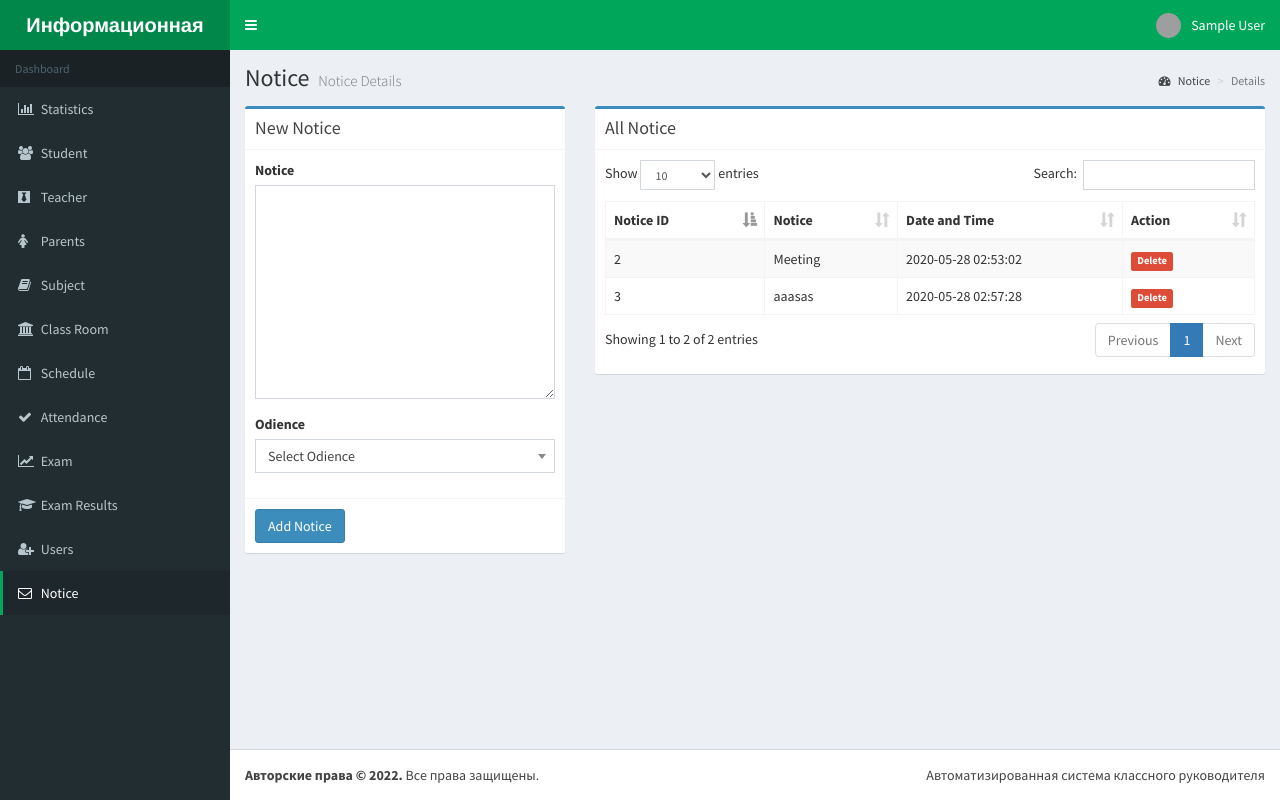
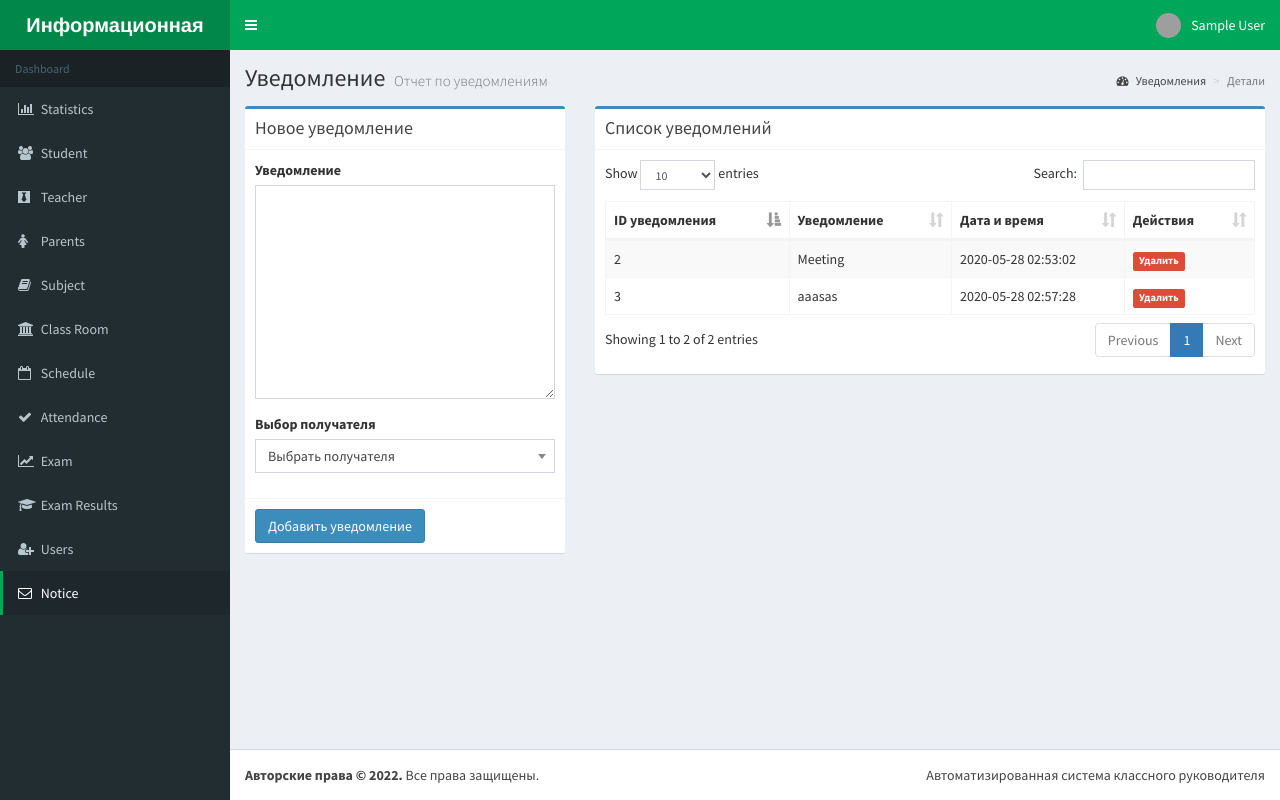
Before and after one commit to Vladimir-monomah/school_manager, a PHP site: page /notice.php in a window 1280 px wide. Run offline with PHP 8.4, Linux system fonts and the light colour scheme; the visitor is signed in with stand-in values (Sample User, id 1); data comes from the database, SQL or seed files in the repository; some libraries are stand-ins or nearby versions; grey boxes are pictures that could not be loaded.

Commit message:
1.Исправлена страница экзаменов 2. Отредактирована страница уведомлений

```diff
--- a/exam.php
+++ b/exam.php
@@ -287,7 +287,7 @@ x.style.display='block';</script>";
                 <tr>
                   <th>ID экзамена</th>
                   <th>Предмет</th>
-                  <th>Ответсвенный учитель</th>
+                  <th>ФИО учителя</th>
                   <th>Аудитория</th>
                   <th>Дата</th>
                   <th>Начало</th>
--- a/notice.php
+++ b/notice.php
@@ -31,7 +31,7 @@ scratch. This page gets rid of all links and provides the needed markup only.
 <head>
   <meta charset="utf-8">
   <meta http-equiv="X-UA-Compatible" content="IE=edge">
-  <title>Exam</title><link rel="icon" href="../img/favicon2.png">
+  <title>Экзамен</title><link rel="icon" href="../img/favicon2.png">
   <!-- Tell the browser to be responsive to screen width -->
   <meta content="width=device-width, initial-scale=1, maximum-scale=1, Notice-scalable=no" name="viewport">
   <!-- Bootstrap 3.3.7 -->
@@ -68,12 +68,12 @@ scratch. This page gets rid of all links and provides the needed markup only.
     <!-- Content Header (Page header) -->
     <section class="content-header">
       <h1>
-        Notice
-        <small>Notice Details</small>
+      Уведомление
+        <small>Отчет по уведомлениям</small>
       </h1>
       <ol class="breadcrumb">
-        <li><a href="#"><i class="fa fa-dashboard"></i> Notice</a></li>
-        <li class="active">Details</li>
+        <li><a href="#"><i class="fa fa-dashboard"></i> Уведомления</a></li>
+        <li class="active">Детали</li>
       </ol>
     </section>
 
@@ -89,8 +89,8 @@ scratch. This page gets rid of all links and provides the needed markup only.
 
          <div class="alert alert-success alert-dismissible" style="display: none;" id="truemsg">
                 <button type="button" class="close" data-dismiss="alert" aria-hidden="true">×</button>
-                <h4><i class="icon fa fa-check"></i> Success!</h4>
-                New Notice Successfully added
+                <h4><i class="icon fa fa-check"></i> Успех!</h4>
+                Новое уведомление добавлено
               </div>
 
 
@@ -101,7 +101,7 @@ scratch. This page gets rid of all links and provides the needed markup only.
           <!-- general form elements -->
           <div class="box box-primary">
             <div class="box-header with-border">
-              <h3 class="box-title">New Notice</h3>
+              <h3 class="box-title">Новое уведомление</h3>
             </div>
             <!-- /.box-header -->
             <!-- form start -->
@@ -110,18 +110,18 @@ scratch. This page gets rid of all links and provides the needed markup only.
 
 
                     <div class="form-group">
-    <label for="exampleFormControlTextarea1">Notice</label>
+    <label for="exampleFormControlTextarea1">Уведомление</label>
     <textarea name="notice" class="form-control" id="exampleFormControlTextarea1" rows="10"></textarea>
   </div>
 
 
 
                 <div class="form-group">
-                <label>Odience </label>
-                <select class="form-control select2 select2-hidden-accessible" style="width: 100%;" tabindex="-1" aria-hidden="true" name="odience"><option >Select Odience</option>
-                 <option value="All">All</option>
-                 <option value="Student">Student</option>
-                 <option value="Parent">Parent</option>
+                <label>Выбор получателя</label>
+                <select class="form-control select2 select2-hidden-accessible" style="width: 100%;" tabindex="-1" aria-hidden="true" name="odience"><option >Выбрать получателя</option>
+                 <option value="All">Все</option>
+                 <option value="Student">Студенты</option>
+                 <option value="Parent">Родители</option>
 
                 </select>
                 </div>
@@ -131,7 +131,7 @@ scratch. This page gets rid of all links and provides the needed markup only.
               <!-- /.box-body -->
 
               <div class="box-footer">
-                <button type="submit" name="submit" value="submit" class="btn btn-primary">Add Notice</button>
+                <button type="submit" name="submit" value="submit" class="btn btn-primary">Добавить уведомление</button>
               </div>
             </form>
 
@@ -189,7 +189,7 @@ x.style.display='block';</script>";
 
           <div class="box box-primary">
             <div class="box-header with-border">
-              <h3 class="box-title">All Notice</h3>
+              <h3 class="box-title">Список уведомлений</h3>
             </div>
 
             <!-- /.box-header -->
@@ -197,11 +197,13 @@ x.style.display='block';</script>";
               <table id="example1" class="table table-bordered table-striped">
                 <thead>
                 <tr>
-                  <th>Notice ID</th>
+                  <th>ID уведомления</th>
 
-                  <th>Notice</th>
+                  <th>Уведомление</th>
 
-                  <th>Date and Time</th><th>Action</th>
+                  <th>Дата и время</th>
+
+                  <th>Действия</th>
 
 
 
@@ -219,7 +221,7 @@ x.style.display='block';</script>";
                    // output data of each row
                      while($row = $result->fetch_assoc()) {
                       echo "<tr><td> " . $row["id"]. " </td><td> " . $row["notice"]." </td><td> " . $row["date"]." </td>
-                      <td><a href='Notice.php?delete=". $row["id"]."'><small class='label  bg-red'>Delete</small></a>
+                      <td><a href='Notice.php?delete=". $row["id"]."'><small class='label  bg-red'>Удалить</small></a>
                       </td></tr>";
                        }
                                   }
```
Also changed, not shown: notice-role.php (+9 -9 lines).
